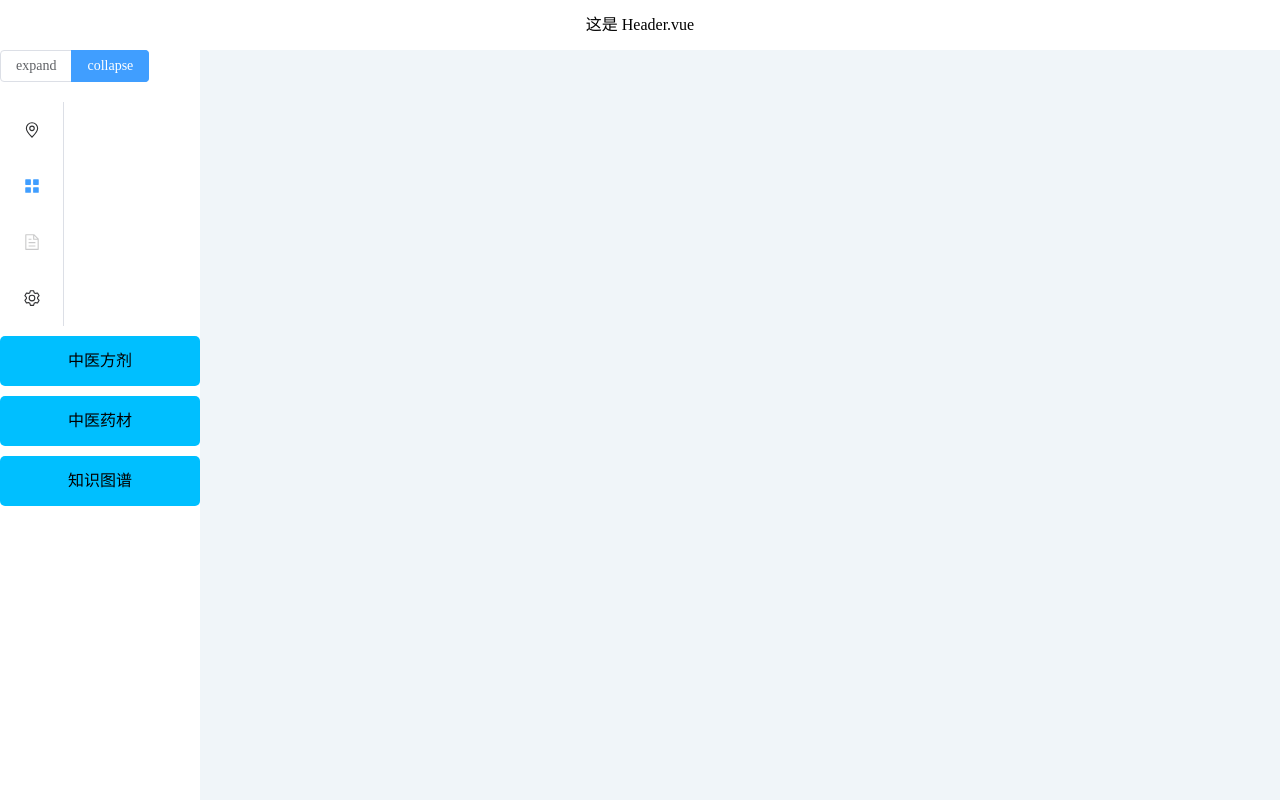
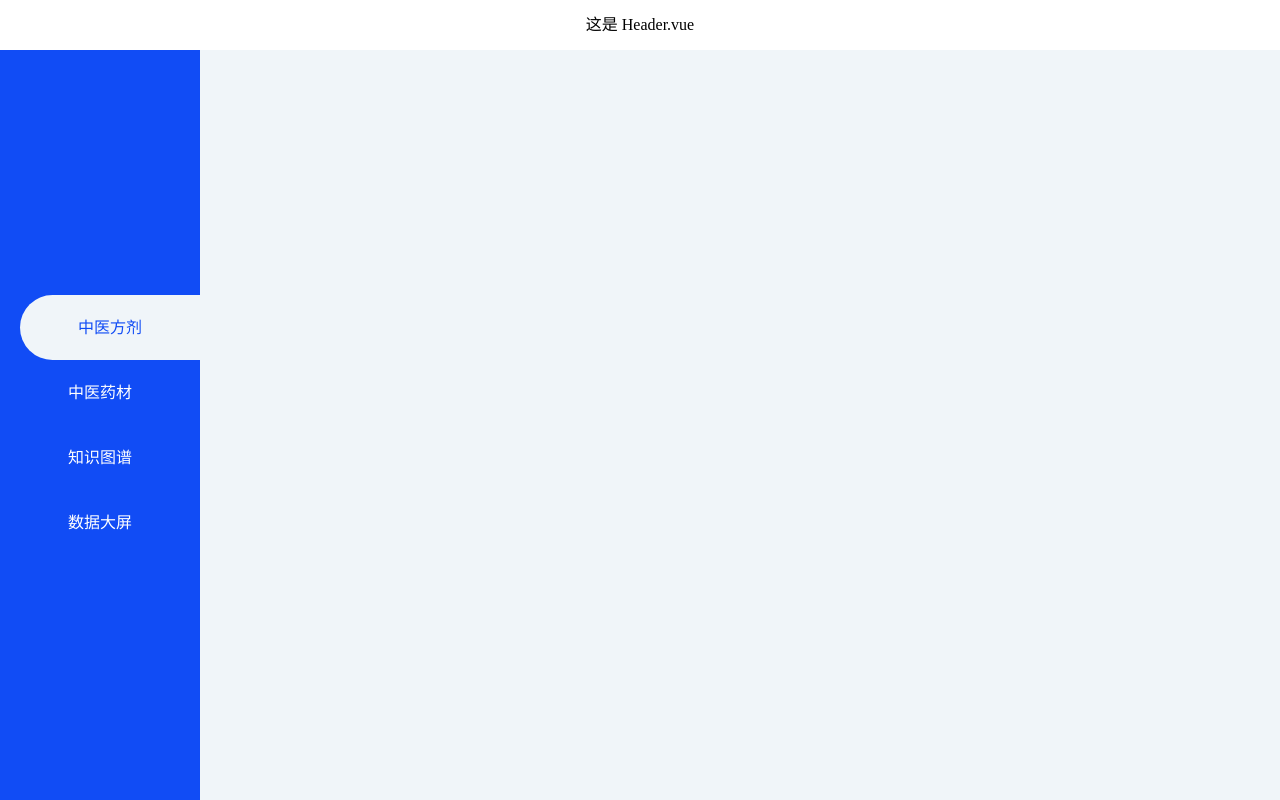
Before and after one commit to QianCCC7/Chinese-Medicine-Data-Visualization-System-Web, a Vue app: page / in a window 1280 px wide. Built offline with nearby package versions, Linux system fonts and the light colour scheme.

Commit message:
左边侧边栏ui更新

```diff
--- a/src/components/Header.vue
+++ b/src/components/Header.vue
@@ -1,5 +1,5 @@
 <template>
-  <div>
+  <div id="header">
     这是 Header.vue
   </div>
 </template>
@@ -11,5 +11,10 @@ export default {
 </script>
 
 <style scoped>
-
+#header {
+  height: 50px;
+  background-color: white;
+  text-align: center;
+  line-height: 50px;
+}
 </style>
--- a/src/components/LeftSide.vue
+++ b/src/components/LeftSide.vue
@@ -1,82 +1,35 @@
 <template>
-  <div>
-    <el-radio-group v-model="isCollapse" style="margin-bottom: 20px">
-      <el-radio-button :value="false">expand</el-radio-button>
-      <el-radio-button :value="true">collapse</el-radio-button>
-    </el-radio-group>
-    <el-menu
-        default-active="2"
-        class="el-menu-vertical-demo"
-        :collapse="isCollapse"
-    >
-      <el-sub-menu index="1">
-        <template #title>
-          <el-icon>
-            <location/>
-          </el-icon>
-          <span>Navigator One</span>
-        </template>
-        <el-menu-item-group>
-          <template #title><span>Group One</span></template>
-          <el-menu-item index="1-1">item one</el-menu-item>
-          <el-menu-item index="1-2">item two</el-menu-item>
-        </el-menu-item-group>
-        <el-menu-item-group title="Group Two">
-          <el-menu-item index="1-3">item three</el-menu-item>
-        </el-menu-item-group>
-        <el-sub-menu index="1-4">
-          <template #title><span>item four</span></template>
-          <el-menu-item index="1-4-1">item one</el-menu-item>
-        </el-sub-menu>
-      </el-sub-menu>
-      <el-menu-item index="2">
-        <el-icon>
-          <icon-menu/>
-        </el-icon>
-        <template #title>Navigator Two</template>
-      </el-menu-item>
-      <el-menu-item index="3" disabled>
-        <el-icon>
-          <Document/>
-        </el-icon>
-        <template #title>Navigator Three</template>
-      </el-menu-item>
-      <el-menu-item index="4">
-        <el-icon>
-          <setting/>
-        </el-icon>
-        <template #title>Navigator Four</template>
-      </el-menu-item>
-    </el-menu>
-    <div class="test" @click="showRouterView('prescription')">
-      中医方剂
+  <div class="menu-wrapper">
+    <div class="menu" @click="showRouterView('prescription')">
+      <div class="menu-box selected-menu-box" @click="changeBoxStyle($event)">
+        中医方剂
+      </div>
     </div>
-    <div class="test" @click="showRouterView('medicine-herbs')">
-      中医药材
+    <div class="menu" @click="showRouterView('medicine-herbs')">
+      <div class="menu-box" @click="changeBoxStyle($event)">
+        中医药材
+      </div>
     </div>
-    <div class="test" @click="showRouterView('knowledge-graph')">
-      知识图谱
+    <div class="menu" @click="showRouterView('knowledge-graph')">
+      <div class="menu-box" @click="changeBoxStyle($event)">
+        知识图谱
+      </div>
+    </div>
+    <div class="menu" @click="showRouterView('data-screen')">
+      <div class="menu-box" @click="changeBoxStyle($event)">
+        数据大屏
+      </div>
     </div>
   </div>
 
 </template>
 
 <script>
-import {
-  Document,
-  Location,
-  Menu as IconMenu,
-  Setting,
-} from '@element-plus/icons-vue'
+import {Menu} from "@element-plus/icons-vue";
 
 export default {
   name: "LeftSide",
-  components: {
-    Document,
-    Location,
-    Setting,
-    IconMenu
-  },
+  components: {Menu},
   data() {
     return {
       isCollapse: true,
@@ -87,22 +40,56 @@ export default {
     showRouterView(routerPath) {
       this.$router.push({path: routerPath})
     },
+    // 鼠标点击菜单栏时，固定对应菜单栏的样式
+    changeBoxStyle(event) {
+      // 清除已设置 selected-menu-box的盒子样式
+      document.getElementsByClassName("selected-menu-box")[0].className = 'menu-box'
+      // 设置当前盒子为 selected-menu-box样式
+      event.currentTarget.className = 'selected-menu-box'
+    },
   }
 }
 </script>
 
 <style scoped>
-.el-menu-vertical-demo:not(.el-menu--collapse) {
+/* 左边菜单栏盒子 */
+.menu-wrapper {
   width: 200px;
-  min-height: 400px;
+  background-color: rgb(17, 76, 245);
+  display: flex;
+  flex-direction: column;
+  justify-content: center;
+  /* 菜单样式 */
+  .menu {
+    text-align: center;
+    height: 65px;
+    line-height: 65px;
+    color: white;
+    position: relative;
+  }
+  .menu:hover {
+    cursor: pointer;
+    .menu-box {
+      color: rgb(17, 76, 245);
+      position: absolute;
+      right: 0;
+      top: 0;
+      width: 180px;
+      background-color: rgb(240,245,249); /* 设置你想要的背景颜色 */
+      border-top-left-radius: 60px;
+      border-bottom-left-radius: 60px;
+    }
+  }
 }
-
-.test {
-  text-align: center;
-  line-height: 50px;
-  height: 50px;
-  background-color: deepskyblue;
-  border-radius: 5px;
-  margin-top: 10px;
+/* 菜单栏被选中时样式 */
+.selected-menu-box {
+  color: rgb(17, 76, 245);
+  position: absolute;
+  right: 0;
+  top: 0;
+  width: 180px;
+  background-color: rgb(240,245,249); /* 设置你想要的背景颜色 */
+  border-top-left-radius: 60px;
+  border-bottom-left-radius: 60px;
 }
 </style>
--- a/src/components/Main.vue
+++ b/src/components/Main.vue
@@ -1,5 +1,5 @@
 <template>
-  <div>
+  <div id="main">
     <router-view></router-view>
   </div>
 </template>
@@ -11,5 +11,10 @@ export default {
 </script>
 
 <style scoped>
-
+#main {
+  width: calc(100% - 200px);
+  /* 实现当main组件数据过多时，滚轮仅出现在main组件内，而不是container */
+  overflow-y: auto;
+  background-color: rgb(240,245,249);
+}
 </style>
--- a/src/views/index.vue
+++ b/src/views/index.vue
@@ -1,9 +1,9 @@
 <template>
   <div id="container">
-    <Header id="header"></Header>
+    <Header></Header>
     <div id="content">
-      <LeftSide id="left-side"></LeftSide>
-      <Main id="main"></Main>
+      <LeftSide></LeftSide>
+      <Main></Main>
     </div>
   </div>
 </template>
@@ -26,30 +26,14 @@ export default {
 #container {
   height: 100%;
   width: 100%;
-  background-color: rgb(240,245,249);
   display: flex;
   flex-direction: column;
 }
-#header {
-  height: 50px;
-  background-color: white;
-  text-align: center;
-  line-height: 50px;
-}
+
 #content {
   height: calc(100% - 50px);
   display: flex;
   flex-direction: row;
 }
-#left-side {
-  width: 200px;
-  background-color: white;
-  display: flex;
-  flex-direction: column;
-}
-#main {
-  width: calc(100% - 200px);
-  /* 实现当main组件数据过多时，滚轮仅出现在main组件内，而不是container */
-  overflow-y: auto;
-}
+
 </style>
```
